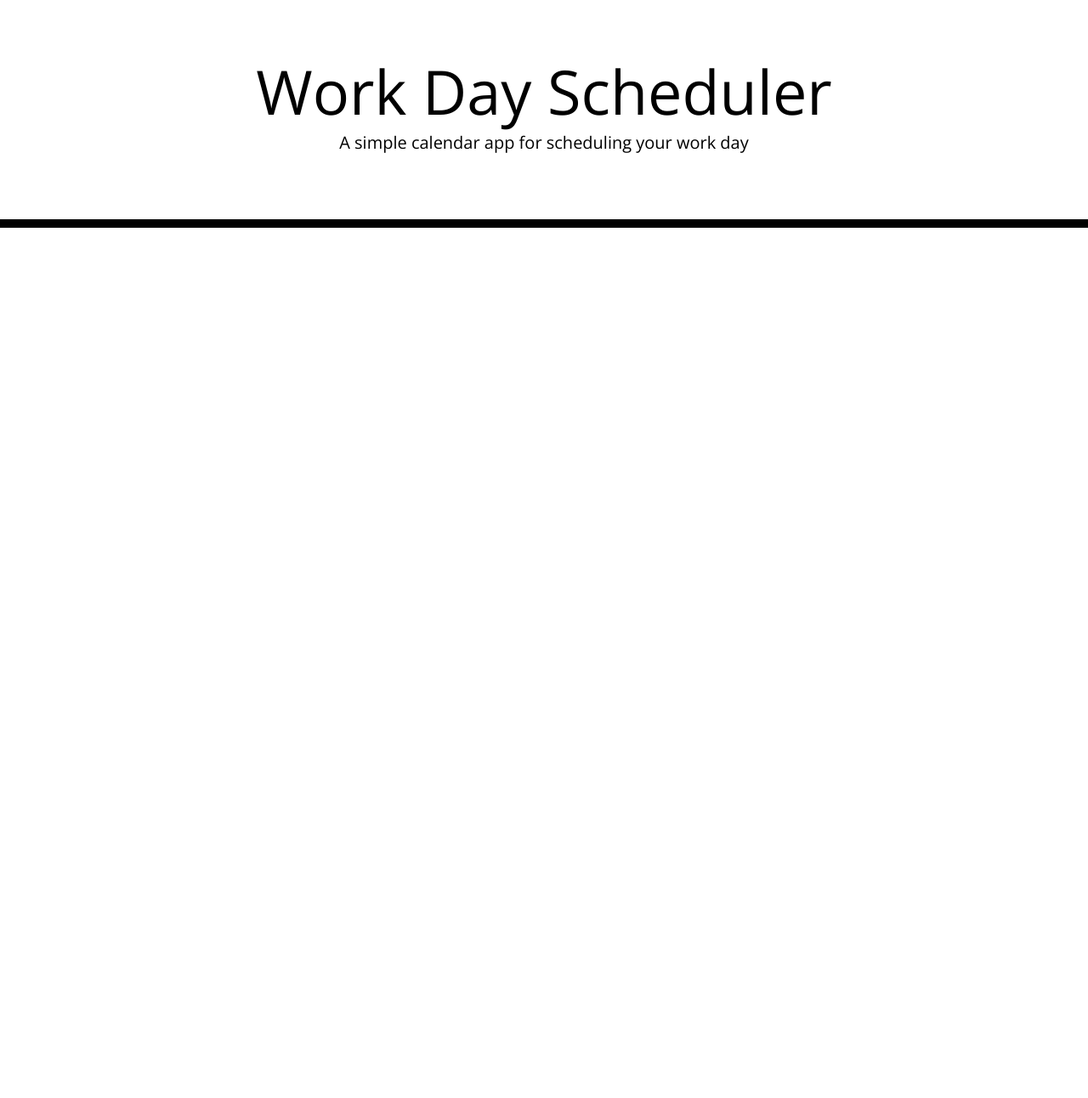
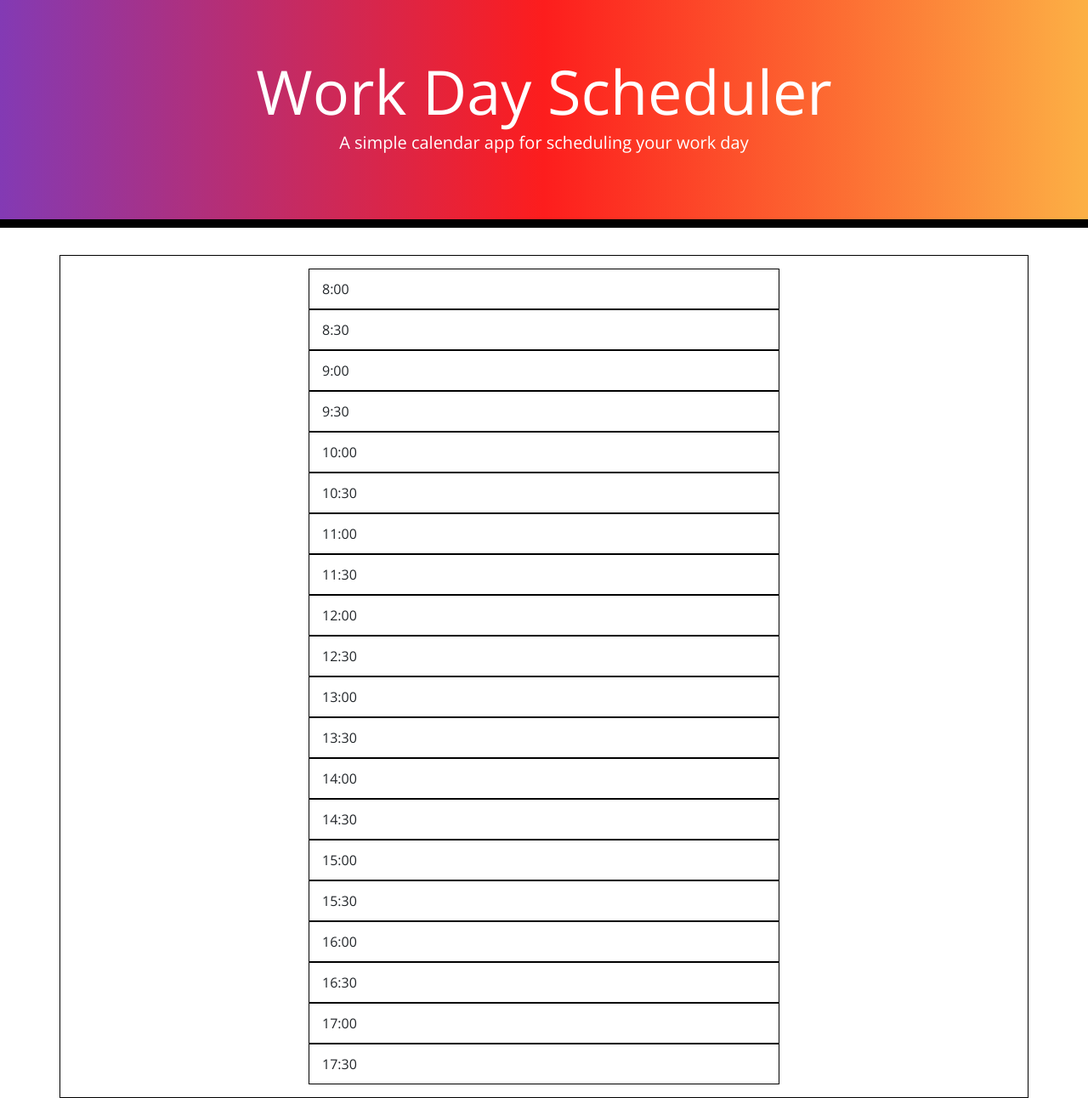
Before and after one commit to sirjkm/Day_Planner, a plain HTML site: page index.html in a window 1280 px wide. Shown: the whole page at 85% size. Before the commit the page ends 800 px from the top, so only its background shows below. Drawn offline with nearby package versions, Linux system fonts and the light colour scheme; files that its build step writes are made by us from their sources.

Commit message:
add/edit HTML, CSS files

```diff
--- a/index.html
+++ b/index.html
@@ -9,7 +9,7 @@
     <link rel="stylesheet" href="https://use.fontawesome.com/releases/v5.8.1/css/all.css"
         integrity="sha384-50oBUHEmvpQ+1lW4y57PTFmhCaXp0ML5d60M1M7uH2+nqUivzIebhndOJK28anvf" crossorigin="anonymous" />
     <link href="https://fonts.googleapis.com/css?family=Open+Sans&display=swap" rel="stylesheet" />
-    <link rel="stylesheet" href="style.css" />
+    <link rel="stylesheet" href="./style/style.css"/>
     <title>Work Day Scheduler</title>
 </head>
 
@@ -20,11 +20,31 @@
         <p id="currentDay" class="lead"></p>
     </header>
     <div class="container">
-        <!-- Timeblocks go here -->
+        <div class="time" id="800" contenteditable="true">8:00</div>
+        <div class="time" id="830" contenteditable="true">8:30</div>
+        <div class="time" id="900" contenteditable="true">9:00</div>
+        <div class="time" id="930" contenteditable="true">9:30</div>
+        <div class="time" id="1000" contenteditable="true">10:00</div>
+        <div class="time" id="1030" contenteditable="true">10:30</div>
+        <div class="time" id="1100" contenteditable="true">11:00</div>
+        <div class="time" id="1130" contenteditable="true">11:30</div>
+        <div class="time" id="1200" contenteditable="true">12:00</div>
+        <div class="time" id="1230" contenteditable="true">12:30</div>
+        <div class="time" id="1300" contenteditable="true">13:00</div>
+        <div class="time" id="1330" contenteditable="true">13:30</div>
+        <div class="time" id="1400" contenteditable="true">14:00</div>
+        <div class="time" id="1430" contenteditable="true">14:30</div>
+        <div class="time" id="1500" contenteditable="true">15:00</div>
+        <div class="time" id="1530" contenteditable="true">15:30</div>
+        <div class="time" id="1600" contenteditable="true">16:00</div>
+        <div class="time" id="1630" contenteditable="true">16:30</div>
+        <div class="time" id="1700" contenteditable="true">17:00</div>
+        <div class="time" id="1730" contenteditable="true">17:30</div>
     </div>
 
     <script src="https://cdnjs.cloudflare.com/ajax/libs/jquery/3.2.1/jquery.min.js"></script>
     <script src="https://cdnjs.cloudflare.com/ajax/libs/moment.js/2.24.0/moment.min.js"></script>
+    <script src="./style/script.js"></script>
 </body>
 
 </html>
--- a/style/style.css
+++ b/style/style.css
@@ -15,10 +15,18 @@ textarea {
 
 .jumbotron {
     text-align: center;
-    background-color: transparent;
-    color: black;
+    background: rgb(131,58,180);
+    background: linear-gradient(90deg, rgba(131,58,180,1) 0%, rgba(253,29,29,1) 50%, rgba(252,176,69,1) 100%);
+    color: white;
     border-radius: 0;
     border-bottom: 10px solid black;
+}
+
+div {
+    margin: auto;
+    width: 50%;
+    border: 1px solid black;
+    padding: 15px;
 }
 
 .description {
```
